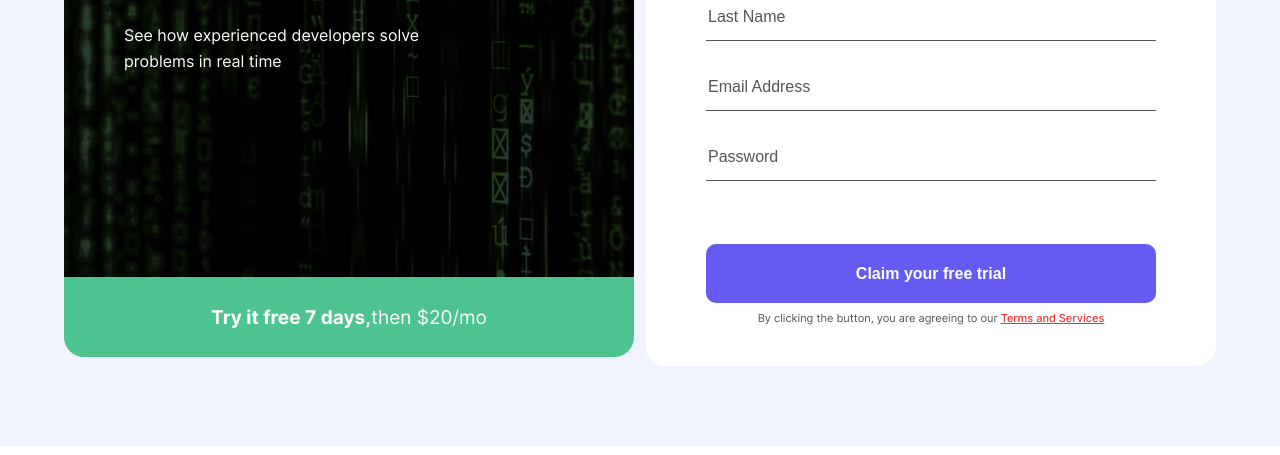
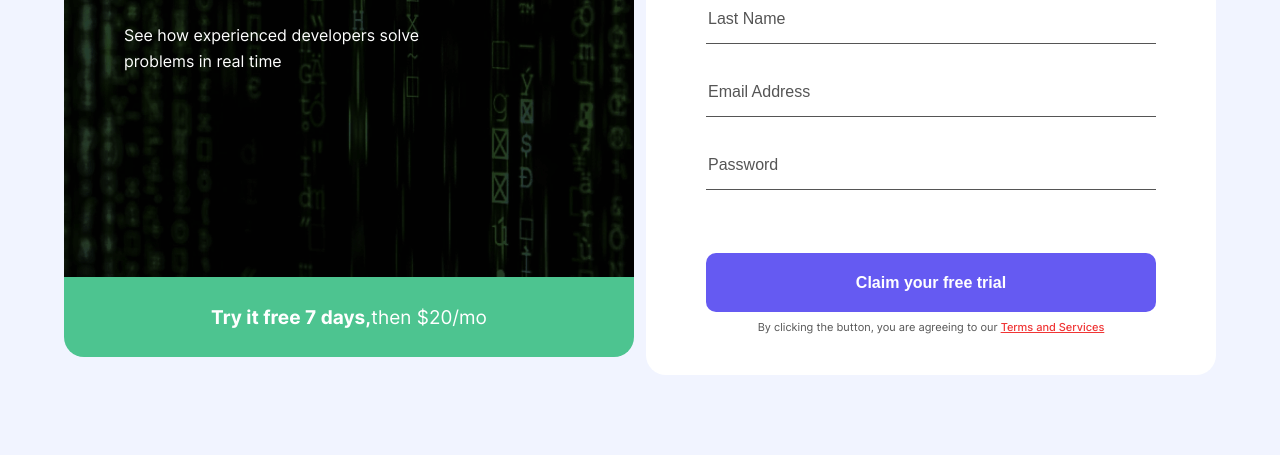
Before and after one commit to mashhurbek2005/intro-component-with-sign-up, a plain HTML site: page index.html in a window 1280 px wide. Shown: the part 365-820 px from the top of the page. Drawn offline with Linux system fonts and the light colour scheme.

Commit message:
Change style input text

```diff
--- a/css/main.css
+++ b/css/main.css
@@ -153,10 +153,10 @@ a{
     margin-bottom: 35px;
     padding-bottom: 14px;
     border: none;
-    font-weight: 400;
-    font-size: 16px;
-    line-height: 19px;
-    color: #555555;
+    font-weight: 600;
+    font-size: 18px;
+    line-height: 22px;
+    color: #000000;
     border-bottom: 1px solid #555;
 }
 
@@ -169,10 +169,6 @@ a{
 
 .user-name{
     border-bottom: 1px solid #000;
-    font-weight: 600;
-    font-size: 18px;
-    line-height: 22px;
-    color: #000000;
 }
 
 .user-password{
```
